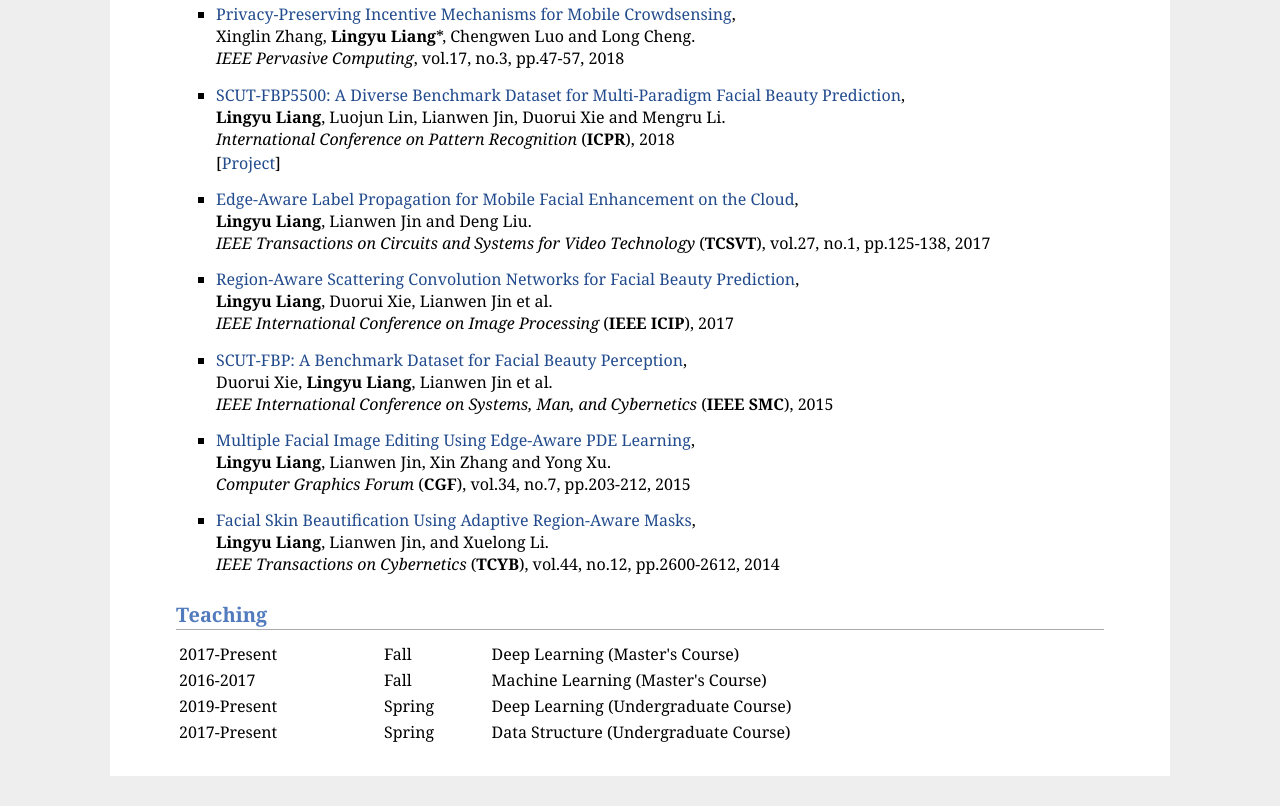
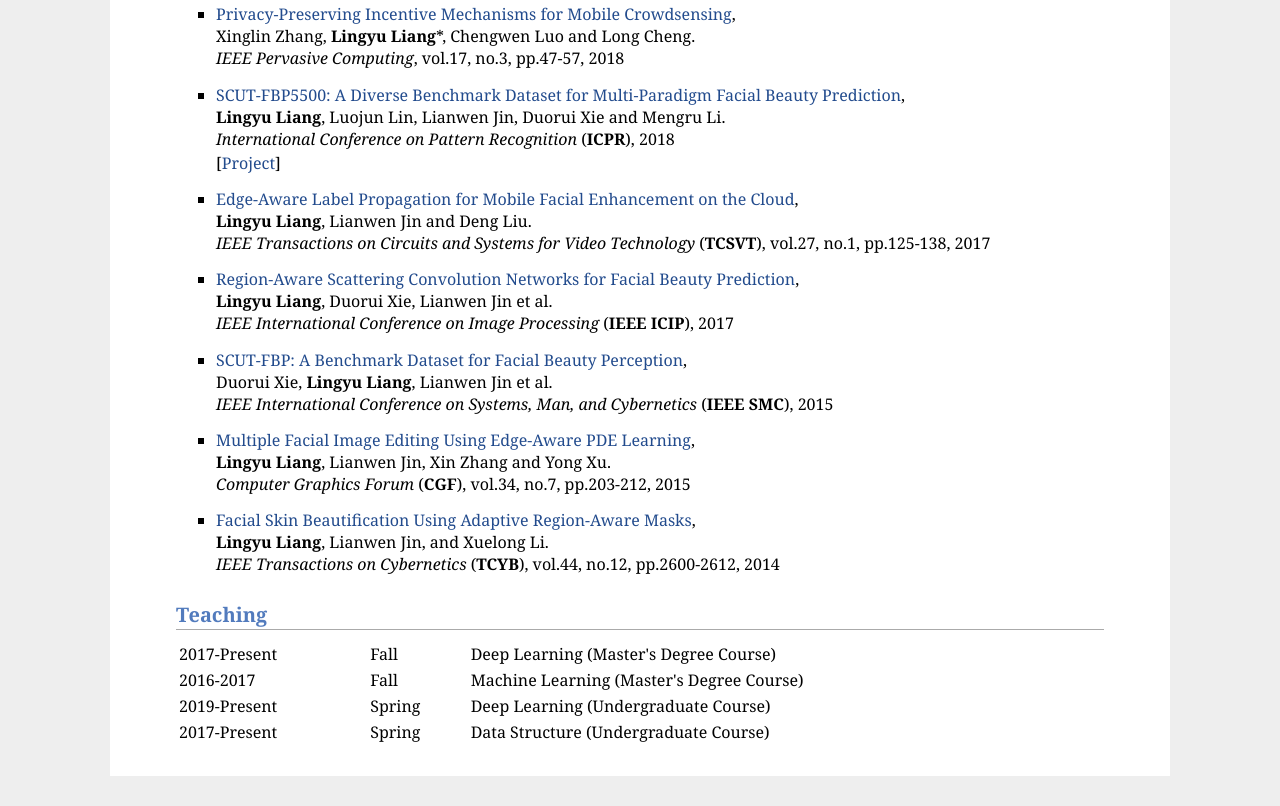
Before and after one commit to lianglysky/LY-Liang, a plain HTML site: page index.html in a window 1280 px wide. Shown: the part 1300-2106 px from the top of the page. Drawn offline with Linux system fonts and the light colour scheme.

Commit message:
Update index.html

```diff
--- a/index.html
+++ b/index.html
@@ -152,10 +152,10 @@
 <table id="tbTeaching" border="0" width="100%">
 	<tbody>
 		<tr>
-			<td> 2017-Present</td><td>Fall</td><td>Deep Learning (Master's Course)</td>
+			<td> 2017-Present</td><td>Fall</td><td>Deep Learning (Master's Degree Course)</td>
 		</tr>
 		<tr>
-			<td> 2016-2017</td><td>Fall</td><td>Machine Learning (Master's Course)</td>
+			<td> 2016-2017</td><td>Fall</td><td>Machine Learning (Master's Degree Course)</td>
 		</tr>
 		<tr>
 			<td> 2019-Present</td><td>Spring</td><td>Deep Learning (Undergraduate Course)</td>
```
